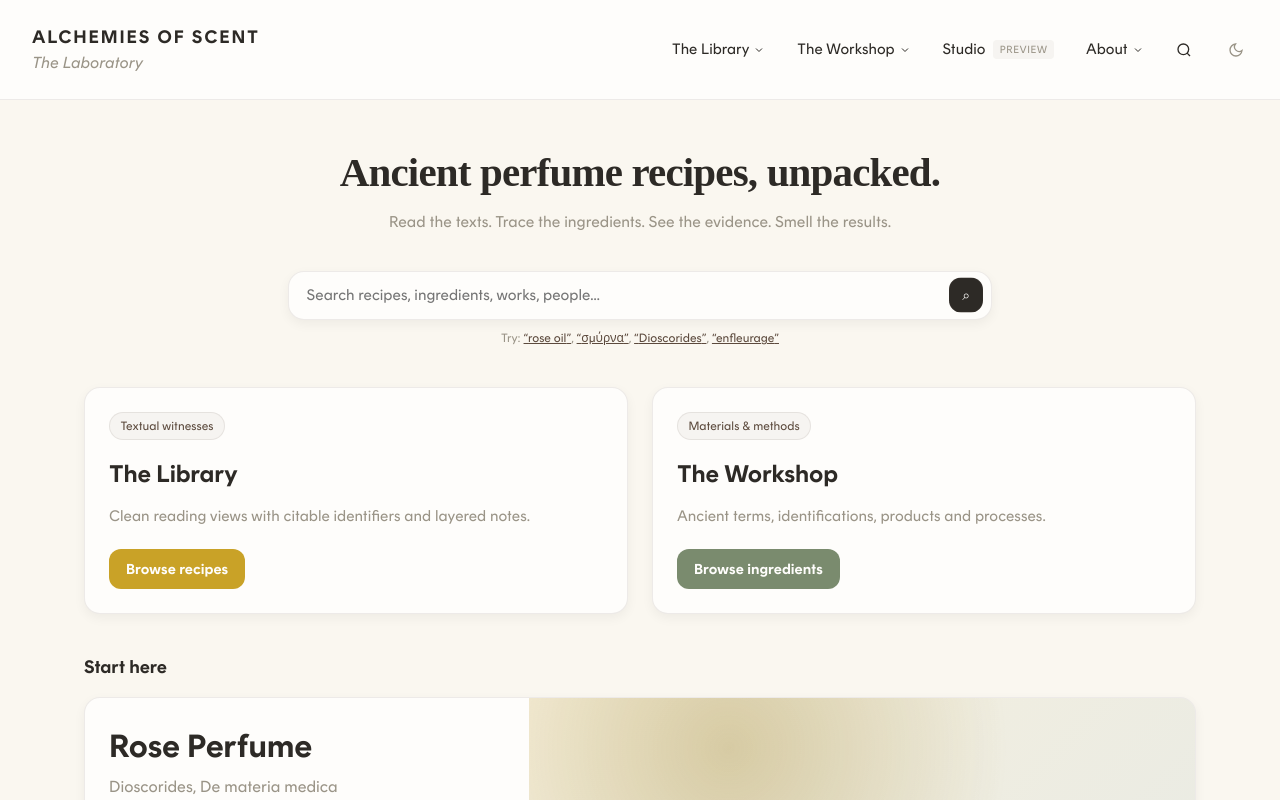
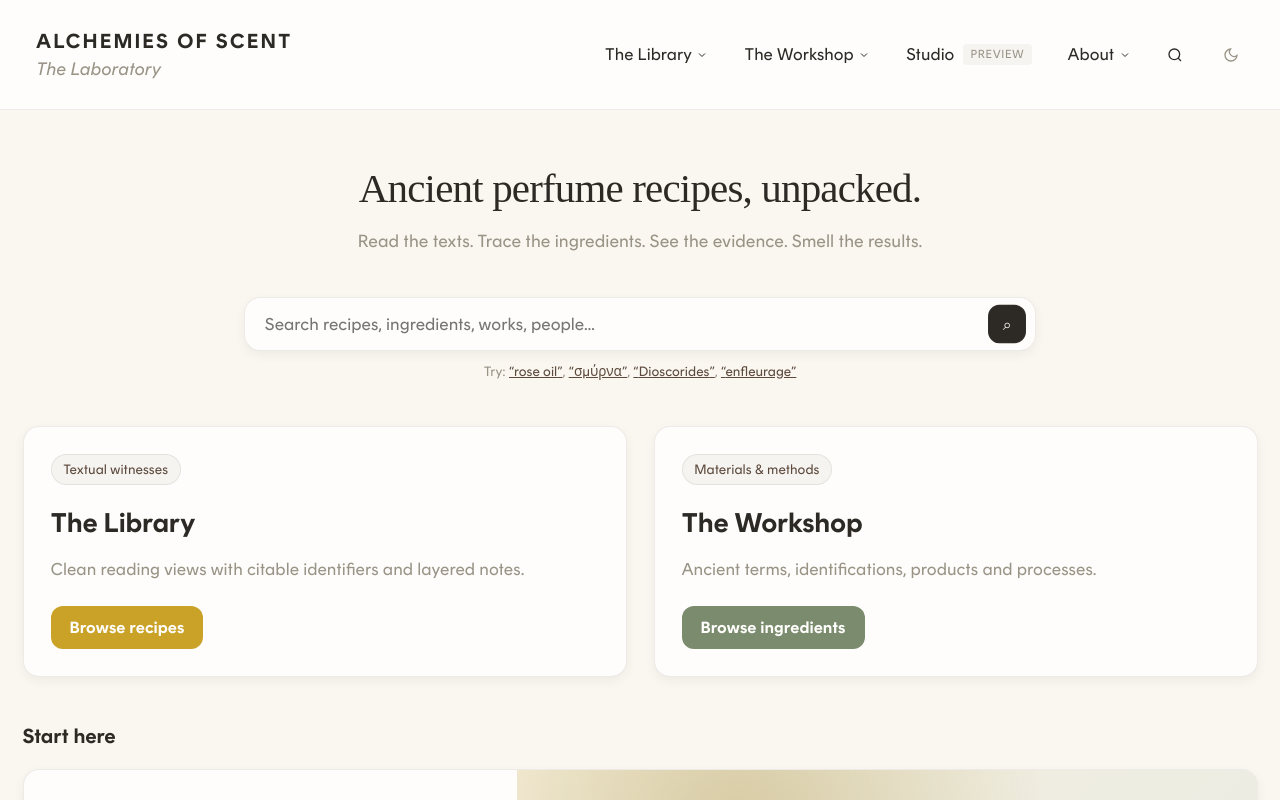
Before and after one commit to alchemiesofscent/aos-cookbook-mockup, a React (Vite) app: page / in a window 1280 px wide. Shown: the top 800 px of the page. Built offline with nearby package versions, Linux system fonts and the light colour scheme; a web font is replaced by a local one.

Commit message:
Typography: scale up text and lock hero weight

```diff
--- a/src/components/layout/GlobalStyles.tsx
+++ b/src/components/layout/GlobalStyles.tsx
@@ -4,6 +4,11 @@ export const GlobalStyles = () => {
 
   return (
   <style>{`
+    html {
+      font-size: clamp(16px, 0.5vw + 14px, 18px);
+      text-size-adjust: 100%;
+    }
+
     @font-face {
       font-family: "Rund";
       src: url('${assetBase}fonts/rund/RundText-Regular.woff2') format("woff2"),
@@ -54,6 +59,14 @@ export const GlobalStyles = () => {
       --font-hero: "garamond-premier-pro-display", "garamond-premier-pro", "Gentium Plus", serif;
       --font-serif: var(--font-reading);
       --font-sans: var(--font-ui);
+      --text-xs: 0.875rem;
+      --text-sm: 0.95rem;
+      --text-md: 1rem;
+      --text-lg: 1.125rem;
+      --h3: 1.25rem;
+      --h2: 1.5rem;
+      --h1: 1.875rem;
+      --hero: 2.25rem;
       color-scheme: light;
     }
 
@@ -83,9 +96,10 @@ export const GlobalStyles = () => {
       background-color: var(--color-cream);
       color: var(--color-earth);
       font-family: var(--font-ui);
+      font-size: var(--text-md);
       margin: 0;
       padding: 0;
-      line-height: 1.5;
+      line-height: 1.45;
       transition: background-color 180ms ease, color 180ms ease;
     }
 
@@ -101,12 +115,17 @@ export const GlobalStyles = () => {
 
     button { font-family: var(--font-sans); cursor: pointer; }
 
-    .reading { font-family: var(--font-reading); line-height: 1.62; }
-    .hero-title { font-family: var(--font-hero); }
+    .reading { font-family: var(--font-reading); font-size: var(--text-lg); line-height: 1.65; }
+    h1.hero-title,
+    .hero-title {
+      font-family: var(--font-hero);
+      font-weight: 400;
+      font-synthesis: none;
+    }
 
-    .text-btn { background: none; border: none; color: var(--color-amber); padding: 0; font-size: 0.875rem; text-decoration: underline; }
+    .text-btn { background: none; border: none; color: var(--color-amber); padding: 0; font-size: var(--text-sm); text-decoration: underline; }
     .text-btn:hover { color: var(--color-amber-dark); }
-    .icon-btn { background: none; border: 1px solid transparent; color: var(--color-stone); padding: 0.2rem; border-radius: 4px; display: flex; align-items: center; justify-content: center; font-size: 0.75rem; font-weight: 600; }
+    .icon-btn { background: none; border: 1px solid transparent; color: var(--color-stone); padding: 0.2rem; border-radius: 4px; display: flex; align-items: center; justify-content: center; font-size: var(--text-xs); font-weight: 600; }
     .icon-btn.active { background: rgba(201, 162, 39, 0.1); color: var(--color-amber); border-color: rgba(201, 162, 39, 0.3); }
     .theme-toggle:hover { background: var(--color-chip-bg); color: var(--color-amber); border-color: var(--color-border); }
 
@@ -165,7 +184,7 @@ export const GlobalStyles = () => {
     .nav-item:hover .dropdown { display: block; }
     .dropdown div { padding: 0.5rem 1rem; color: var(--color-earth); transition: background 0.1s; }
     .dropdown div:hover { background: var(--color-cream); color: var(--color-amber); }
-    .dropdown-section-title { font-size: 0.75rem; text-transform: uppercase; color: var(--color-stone) !important; font-weight: 600; padding: 0.5rem 1rem 0.2rem 1rem !important; letter-spacing: 0.05em; margin-top: 0.5rem; pointer-events: none; }
+    .dropdown-section-title { font-size: var(--text-xs); text-transform: uppercase; color: var(--color-stone) !important; font-weight: 600; padding: 0.5rem 1rem 0.2rem 1rem !important; letter-spacing: 0.05em; margin-top: 0.5rem; pointer-events: none; }
     .dropdown-section-title:first-child { margin-top: 0; }
 
     /* Footer */
@@ -180,7 +199,7 @@ export const GlobalStyles = () => {
     .col h4 { font-size: 0.875rem; color: var(--color-stone); text-transform: uppercase; margin-bottom: 0.5rem; }
     .col a { text-decoration: none; color: var(--color-earth); font-family: var(--font-sans); font-size: 0.9375rem; }
     .col a:hover { color: var(--color-amber); }
-    .footer-bottom { border-top: 1px solid var(--color-border); padding-top: 1.5rem; font-size: 0.75rem; color: var(--color-stone); font-family: var(--font-sans); }
+    .footer-bottom { border-top: 1px solid var(--color-border); padding-top: 1.5rem; font-size: var(--text-xs); color: var(--color-stone); font-family: var(--font-sans); }
 
     /* Layout Utilities */
     .page-container {
@@ -200,7 +219,7 @@ export const GlobalStyles = () => {
       cursor: pointer;
     }
     .back-link:hover { color: var(--color-amber); }
-    .urn { font-family: monospace; font-size: 0.75rem; color: var(--color-stone); background: var(--color-muted-bg); padding: 0.2rem 0.4rem; border-radius: 3px; }
+    .urn { font-family: monospace; font-size: var(--text-xs); color: var(--color-stone); background: var(--color-muted-bg); padding: 0.2rem 0.4rem; border-radius: 3px; }
 
     /* Workshop Styles */
     .workshop-header { margin-bottom: 3rem; }
@@ -218,9 +237,9 @@ export const GlobalStyles = () => {
     .workshop-card:hover { transform: translateY(-3px); box-shadow: var(--shadow-hover); border-color: rgba(201, 162, 39, 0.3); }
     .card-top { display: flex; justify-content: space-between; align-items: baseline; margin-bottom: 0.25rem; }
     .workshop-card h3 { font-size: 1.125rem; margin: 0; color: var(--color-charcoal); }
-    .lang-tag, .type-tag { font-family: var(--font-sans); font-size: 0.7rem; text-transform: uppercase; background: var(--color-chip-bg); padding: 0.1rem 0.4rem; border-radius: 4px; color: var(--color-stone); letter-spacing: 0.05em; }
+    .lang-tag, .type-tag { font-family: var(--font-sans); font-size: var(--text-xs); text-transform: uppercase; background: var(--color-chip-bg); padding: 0.1rem 0.4rem; border-radius: 4px; color: var(--color-stone); letter-spacing: 0.05em; }
     .translit { font-style: italic; font-family: var(--font-serif); color: var(--color-amber-dark); margin-bottom: 0.75rem; font-size: 0.9375rem; }
-    .def { font-family: var(--font-sans); font-size: 0.875rem; color: var(--color-earth); }
+    .def { font-family: var(--font-sans); font-size: var(--text-sm); color: var(--color-earth); }
 
     /* Materials Nav */
     .materials-nav {
@@ -264,7 +283,7 @@ export const GlobalStyles = () => {
     .az-card-header { display: flex; justify-content: space-between; margin-bottom: 0.5rem; }
     .az-card h3 { margin: 0; font-family: var(--font-heading); font-size: 1.25rem; }
     .az-card p { margin: 0 0 1rem 0; color: var(--color-stone); font-family: var(--font-sans); font-size: 0.9rem; }
-    .az-actions { font-family: var(--font-sans); font-size: 0.875rem; color: var(--color-stone); }
+    .az-actions { font-family: var(--font-sans); font-size: var(--text-sm); color: var(--color-stone); }
 
     /* Library Page Styles */
     .library-hero { margin-bottom: 3rem; text-align: center; max-width: 800px; margin-left: auto; margin-right: auto; }
@@ -404,11 +423,11 @@ export const GlobalStyles = () => {
     .recipe-header { margin-bottom: 3rem; }
     .subtitle { font-size: 1.5rem; color: var(--color-stone); font-weight: 300; margin-bottom: 1.5rem; }
     .metadata-box { background: var(--color-warm-white); border: 1px solid var(--color-border); padding: 1rem; border-radius: 4px; margin-bottom: 2rem; display: inline-block; min-width: 50%; }
-    .meta-row { display: flex; justify-content: space-between; align-items: center; font-family: var(--font-sans); font-size: 0.875rem; margin-bottom: 0.25rem; }
-    .view-toggles { display: flex; gap: 1.5rem; font-family: var(--font-sans); font-size: 0.875rem; margin-top: 1rem; }
+    .meta-row { display: flex; justify-content: space-between; align-items: center; font-family: var(--font-sans); font-size: var(--text-sm); margin-bottom: 0.25rem; }
+    .view-toggles { display: flex; gap: 1.5rem; font-family: var(--font-sans); font-size: var(--text-sm); margin-top: 1rem; }
 
     .recipe-split-view { display: grid; grid-template-columns: 1.5fr 1fr; gap: 4rem; position: relative; }
-    .recipe-text { font-family: var(--font-reading); font-size: 1.25rem; line-height: 1.62; white-space: pre-wrap; }
+    .recipe-text { font-family: var(--font-reading); font-size: var(--text-lg); line-height: 1.65; white-space: pre-wrap; }
 
     .annotated-term {
       border-bottom: 2px solid rgba(201, 162, 39, 0.3);
@@ -418,10 +437,10 @@ export const GlobalStyles = () => {
     .annotated-term:hover { background: rgba(201, 162, 39, 0.1); border-color: var(--color-amber); }
     .annotated-term.active { background: rgba(201, 162, 39, 0.2); border-color: var(--color-amber); color: var(--color-amber-dark); font-weight: 500; }
 
-    .ingredients-table { font-family: var(--font-sans); font-size: 0.9375rem; }
+    .ingredients-table { font-family: var(--font-sans); font-size: var(--text-md); }
     .ing-row { display: grid; grid-template-columns: 2fr 1fr 1fr 1.5fr; border-bottom: 1px solid var(--color-border); padding: 0.75rem 0; }
     .ing-name { font-weight: 600; color: var(--color-earth); }
-    .ing-link { color: var(--color-stone); font-size: 0.8125rem; cursor: pointer; text-align: right; }
+    .ing-link { color: var(--color-stone); font-size: var(--text-xs); cursor: pointer; text-align: right; }
     .ing-link:hover { color: var(--color-amber); }
 
     /* Annotation Card */
@@ -493,7 +512,7 @@ export const GlobalStyles = () => {
         align-items: center;
         gap: 1.5rem;
         margin-left: auto;
-        font-size: 0.875rem;
+        font-size: var(--text-sm);
         color: var(--color-stone);
         font-family: var(--font-sans);
     }
@@ -508,7 +527,7 @@ export const GlobalStyles = () => {
     }
     .recipe-card:hover { transform: translateY(-3px); box-shadow: var(--shadow-hover); }
     .card-sub { font-style: italic; color: var(--color-stone); margin-bottom: 1rem; font-family: var(--font-serif); }
-    .card-meta { font-family: var(--font-sans); font-size: 0.875rem; color: var(--color-earth); margin-bottom: 1.5rem; }
+    .card-meta { font-family: var(--font-sans); font-size: var(--text-sm); color: var(--color-earth); margin-bottom: 1.5rem; }
 
     /* Ingredient & Product Pages */
     .quote-block { border-left: 3px solid var(--color-amber); padding-left: 1rem; margin-bottom: 1.5rem; font-style: italic; }
@@ -522,7 +541,7 @@ export const GlobalStyles = () => {
       margin-bottom: 1.5rem;
     }
     .id-card-header { display: flex; justify-content: space-between; align-items: center; margin-bottom: 0.5rem; }
-    .confidence-badge { font-size: 0.75rem; padding: 0.2rem 0.5rem; border-radius: 12px; font-weight: 600; text-transform: uppercase; }
+    .confidence-badge { font-size: var(--text-xs); padding: 0.2rem 0.5rem; border-radius: 12px; font-weight: 600; text-transform: uppercase; }
     .confidence-badge.established { background: rgba(122, 139, 110, 0.2); color: var(--color-sage); }
     .confidence-badge.probable { background: rgba(201, 162, 39, 0.2); color: var(--color-amber-dark); }
     .confidence-badge.possible { background: rgba(92, 74, 61, 0.12); color: var(--color-earth); }
@@ -532,14 +551,14 @@ export const GlobalStyles = () => {
     .confidence-badge.low { background: rgba(92, 74, 61, 0.10); color: var(--color-stone); }
 
     .id-source { font-size: 1.125rem; margin-bottom: 0.25rem; }
-    .id-citation { font-size: 0.875rem; color: var(--color-stone); font-family: var(--font-sans); }
+    .id-citation { font-size: var(--text-sm); color: var(--color-stone); font-family: var(--font-sans); }
     .id-actions { margin-top: 1.5rem; display: flex; gap: 1rem; }
 
     .product-hero { display: flex; gap: 3rem; margin-bottom: 3rem; }
     .product-info { flex: 2; }
     .product-image-placeholder {
       flex: 1; background: #eee; display: flex; align-items: center; justify-content: center;
-      color: #999; border-radius: 8px; min-height: 200px; font-family: var(--font-sans); font-size: 0.875rem;
+      color: #999; border-radius: 8px; min-height: 200px; font-family: var(--font-sans); font-size: var(--text-sm);
     }
     .profile-grid { display: grid; grid-template-columns: 1fr 1fr; gap: 3rem; }
     .profile-col h3 { font-size: 0.875rem; color: var(--color-stone); margin-bottom: 1rem; }
--- a/src/pages/studio/studio.css
+++ b/src/pages/studio/studio.css
@@ -34,7 +34,7 @@
 .heroCaption {
   margin-top: 0.5rem;
   font-family: var(--font-ui);
-  font-size: 0.85rem;
+  font-size: var(--text-xs);
   color: var(--color-stone);
 }
 
@@ -66,7 +66,7 @@
   flex-wrap: wrap;
   gap: 0.5rem 1rem;
   font-family: var(--font-ui);
-  font-size: 0.9rem;
+  font-size: var(--text-sm);
   color: var(--color-stone);
 }
 
@@ -89,7 +89,7 @@
 .heroLede {
   margin: 0;
   max-width: 70ch;
-  font-size: 1.05rem;
+  font-size: var(--text-lg);
   line-height: 1.65;
 }
 
@@ -97,7 +97,7 @@
   margin: 0;
   max-width: 75ch;
   font-family: var(--font-ui);
-  font-size: 0.9rem;
+  font-size: var(--text-sm);
   line-height: 1.55;
   color: var(--color-stone);
 }
@@ -118,7 +118,7 @@
 .heroAside {
   margin: 0;
   font-family: var(--font-ui);
-  font-size: 0.9rem;
+  font-size: var(--text-sm);
   color: var(--color-stone);
 }
 
@@ -162,7 +162,7 @@
 
 .studio-stepTitle {
   font-family: var(--font-ui);
-  font-size: 0.95rem;
+  font-size: var(--text-sm);
   font-weight: 600;
   line-height: 1.2;
   margin: 0 0 0.35rem 0;
@@ -172,8 +172,8 @@
 
 .studio-stepBody {
   font-family: var(--font-reading);
-  font-size: 1rem;
-  line-height: 1.6;
+  font-size: var(--text-lg);
+  line-height: 1.65;
   margin: 0;
   color: var(--color-earth);
 }
```
Also changed, not shown: src/pages/search/search.css (+6 -6 lines).
